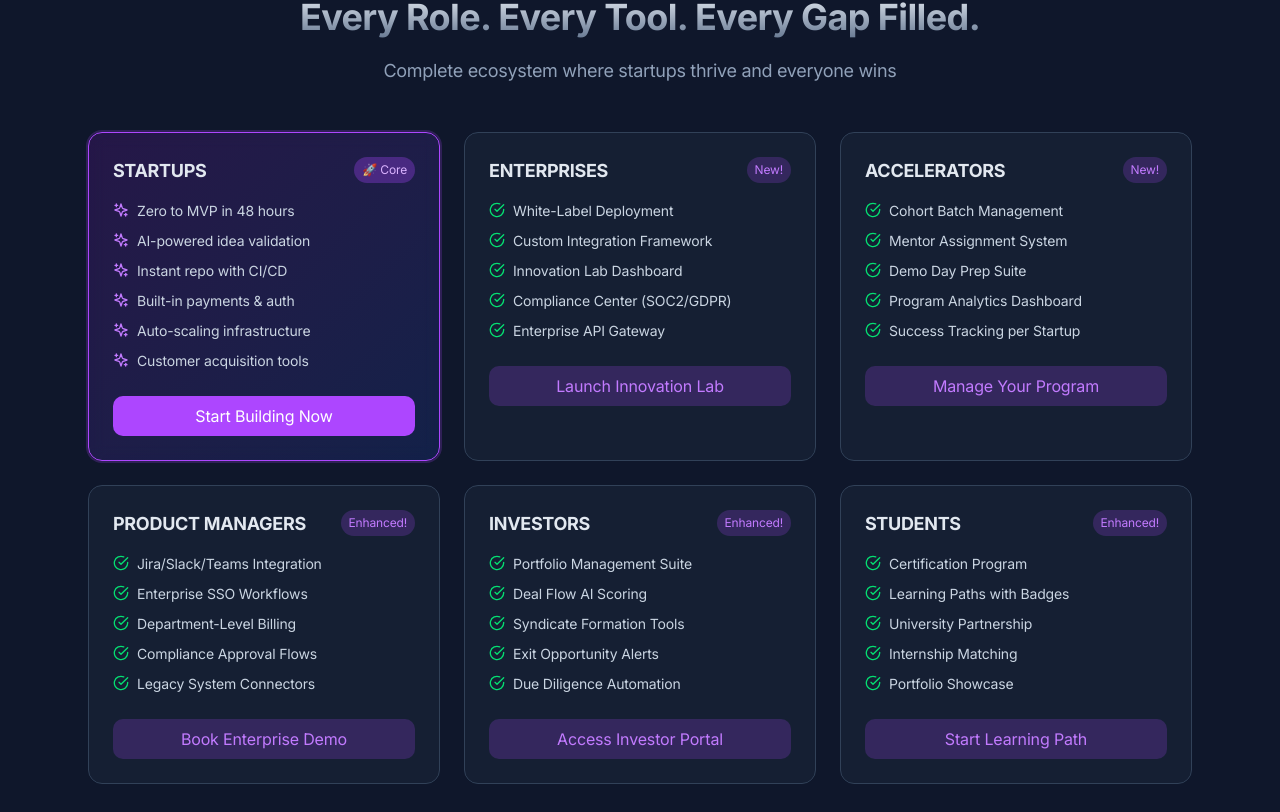
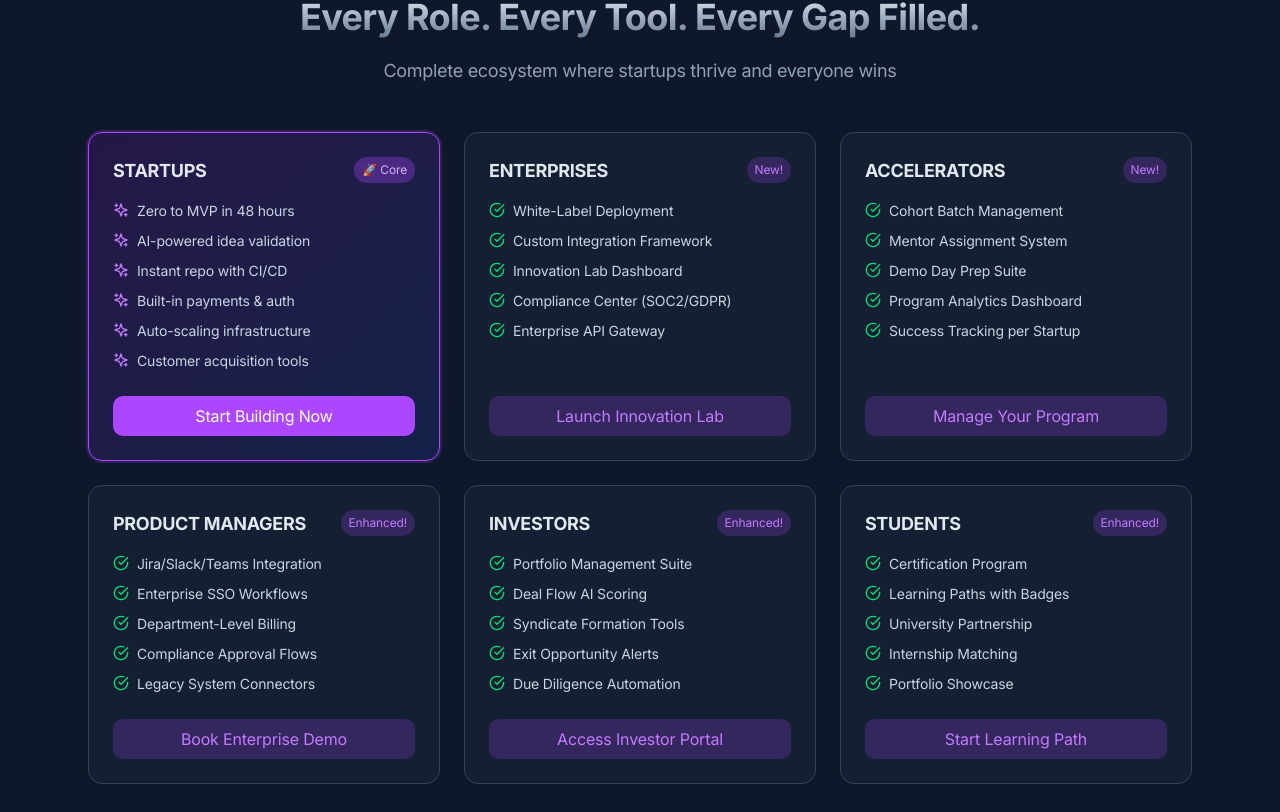
Before and after one commit to buildaistartups/buildaistartups.com, a Next.js app: page / in a window 1280 px wide. Shown: the part 1628-2440 px from the top of the page. Built offline with nearby package versions, Linux system fonts and the light colour scheme.

Commit message:
Update StakeholderMatrix.tsx

```diff
--- a/components/home/StakeholderMatrix.tsx
+++ b/components/home/StakeholderMatrix.tsx
@@ -8,7 +8,7 @@ const stakeholders = [
   {
     title: 'STARTUPS',
     badge: '🚀 Core',
-    highlight: true, // This is the primary audience
+    highlight: true,
     features: [
       'Zero to MVP in 48 hours',
       'AI-powered idea validation',
@@ -86,7 +86,6 @@ export default function StakeholderMatrix() {
     <section className="relative">
       <div className="max-w-6xl mx-auto px-4 sm:px-6">
         <div className="py-12 md:py-20">
-          {/* Section header */}
           <div className="text-center mb-12">
             <h2 className="text-3xl md:text-4xl font-bold bg-gradient-to-b from-slate-200 to-slate-500 bg-clip-text text-transparent mb-4">
               Every Role. Every Tool. Every Gap Filled.
@@ -96,7 +95,6 @@ export default function StakeholderMatrix() {
             </p>
           </div>
 
-          {/* Stakeholder grid - Startups featured prominently */}
           <div className="grid md:grid-cols-2 lg:grid-cols-3 gap-6">
             {stakeholders.map((stakeholder) => (
               <div
@@ -107,7 +105,7 @@ export default function StakeholderMatrix() {
                     : 'bg-slate-800/50 border-slate-700'
                 } backdrop-blur rounded-xl p-6 border hover:border-purple-500/50 transition-all ${
                   stakeholder.highlight ? 'ring-2 ring-purple-500/20' : ''
-                }`}
+                } flex flex-col h-full`}
               >
                 <div className="flex items-center justify-between mb-4">
                   <h3 className="text-lg font-bold text-slate-200">{stakeholder.title}</h3>
@@ -122,7 +120,7 @@ export default function StakeholderMatrix() {
                   )}
                 </div>
 
-                <ul className="space-y-2 mb-6">
+                <ul className="space-y-2 mb-6 flex-grow">
                   {stakeholder.features.map((feature) => (
                     <li key={feature} className="flex items-start gap-2">
                       {stakeholder.highlight ? (
@@ -135,6 +133,7 @@ export default function StakeholderMatrix() {
                   ))}
                 </ul>
 
+                <div className="mt-auto">
                   <Link
                     href={stakeholder.cta.href}
                     className={`block text-center py-2 px-4 rounded-lg transition-colors ${
@@ -146,6 +145,7 @@ export default function StakeholderMatrix() {
                     {stakeholder.cta.text}
                   </Link>
                 </div>
+              </div>
             ))}
           </div>
         </div>
```
Lines whose indentation alone changed are shown as unchanged.
